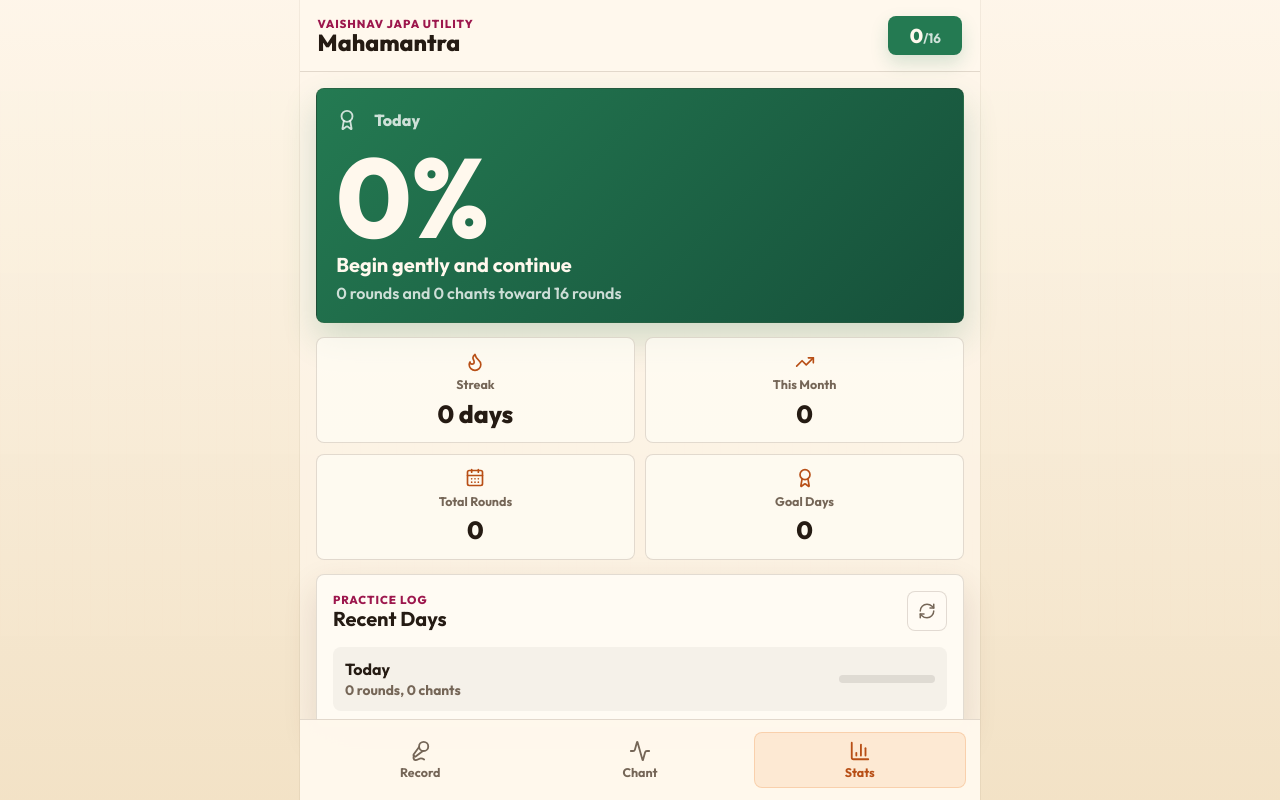
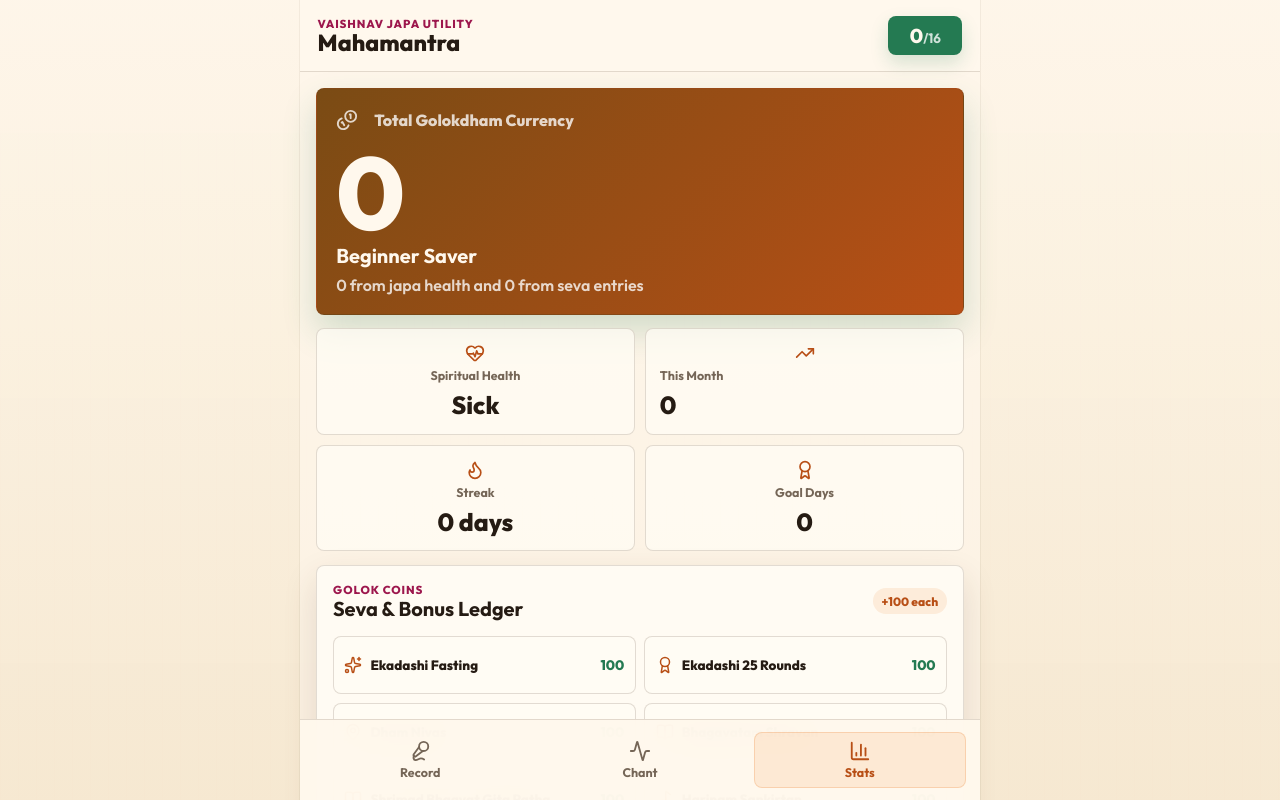
Before and after one commit to vbadoni37/harekrsnajapa, a React (Vite) app: page / in a window 1280 px wide. Both pictures are taken after a click on the button "Stats". Shown: the top 800 px of the page. Built offline with nearby package versions, Linux system fonts and the light colour scheme.

Commit message:
feat: add spiritual health chart and golok coins

```diff
--- a/src/components/Dashboard.jsx
+++ b/src/components/Dashboard.jsx
@@ -1,7 +1,32 @@
-import { useMemo } from 'react';
-import { Award, CalendarDays, Flame, RefreshCw, TrendingUp } from 'lucide-react';
+import { useState } from 'react';
+import {
+  Award,
+  BookOpen,
+  Coins,
+  Flame,
+  Gift,
+  HeartPulse,
+  MapPin,
+  Music2,
+  RefreshCw,
+  Sparkles,
+  TrendingUp,
+} from 'lucide-react';
 
 const ROUND_SIZE = 108;
+const MORNING_COMPLETION_HOUR = 10;
+
+const SEVA_ITEMS = [
+  { id: 'ekadashi-fasting', title: 'Ekadashi Fasting', coins: 100, icon: Sparkles },
+  { id: 'ekadashi-25-rounds', title: 'Ekadashi 25 Rounds', coins: 100, icon: Award },
+  { id: 'dham-nivas', title: 'Dham Nivas', coins: 100, icon: MapPin },
+  { id: 'bhagavatam-shravan', title: 'Bhagavatam Shravan', coins: 100, icon: BookOpen },
+  { id: 'gita-patha', title: 'Shrimad Bhagvat Gita Patha', coins: 100, icon: BookOpen },
+  { id: 'harinam-sankirtan', title: 'Harinam Sankirtan', coins: 100, icon: Music2 },
+  { id: 'granth-vitaran-seva', title: 'Granth Vitaran Seva', coins: 100, icon: Gift },
+  { id: 'vaishnav-pad-seva', title: 'Vaishnav Pad Seva', coins: 100, icon: Sparkles },
+  { id: 'gurupooja', title: 'Gurupooja', coins: 100, icon: Flame },
+];
 
 const readJson = (key, fallback) => {
   try {
@@ -12,92 +37,237 @@ const readJson = (key, fallback) => {
   }
 };
 
-const formatDate = (value) => {
+const writeJson = (key, value) => localStorage.setItem(key, JSON.stringify(value));
+const toDateKey = (date = new Date()) => date.toISOString().slice(0, 10);
+
+const formatDate = (value, options = { month: 'short', day: 'numeric', year: 'numeric' }) => {
   const date = new Date(value);
   if (Number.isNaN(date.getTime())) return value;
-  return date.toLocaleDateString(undefined, { month: 'short', day: 'numeric', year: 'numeric' });
+  return date.toLocaleDateString(undefined, options);
 };
 
-const sameDay = (a, b) => a.toISOString().slice(0, 10) === b.toISOString().slice(0, 10);
+const getDaysThisMonth = () => {
+  const now = new Date();
+  const days = [];
+  for (let day = 1; day <= now.getDate(); day += 1) {
+    days.push(new Date(now.getFullYear(), now.getMonth(), day));
+  }
+  return days;
+};
+
+const getCompletionHour = (entry) => {
+  if (!entry?.updatedAt) return 23;
+  const date = new Date(entry.updatedAt);
+  if (Number.isNaN(date.getTime())) return 23;
+  return date.getHours();
+};
+
+const getHealth = (entry, targetRounds) => {
+  const rounds = entry?.rounds || 0;
+  const chants = entry?.chants || 0;
+  const percent = Math.min(100, Math.round(((rounds * ROUND_SIZE + chants) / (targetRounds * ROUND_SIZE)) * 100));
+
+  if (rounds >= targetRounds && getCompletionHour(entry) < MORNING_COMPLETION_HOUR) {
+    return { label: 'Excellent', className: 'excellent', percent, coins: 100 };
+  }
+  if (rounds >= targetRounds) {
+    return { label: 'Healthy', className: 'healthy', percent, coins: 100 };
+  }
+  if (percent >= 70) {
+    return { label: 'Moderate', className: 'moderate', percent, coins: 100 };
+  }
+  if (percent >= 50) {
+    return { label: 'Unhealthy', className: 'unhealthy', percent, coins: 100 };
+  }
+  if (percent >= 33) {
+    return { label: 'Unhealthy', className: 'unhealthy', percent, coins: 0 };
+  }
+  return { label: 'Sick', className: 'sick', percent, coins: 0 };
+};
 
 const Dashboard = ({ dailyRounds, dailyChants, settings, onUpdateCounts }) => {
+  const [showMonthChart, setShowMonthChart] = useState(false);
+  const [sevaLog, setSevaLog] = useState(() => readJson('golokSevaLog', []));
   const history = readJson('chantingHistory', []);
 
-  const stats = useMemo(() => {
+  const stats = (() => {
     const now = new Date();
-    const todayKey = now.toISOString().slice(0, 10);
+    const todayKey = toDateKey(now);
     const normalized = [
       { date: todayKey, rounds: dailyRounds, chants: dailyChants, updatedAt: now.toISOString() },
       ...history.filter((entry) => entry.date !== todayKey),
     ];
+    const byDate = new Map(normalized.map((entry) => [entry.date, entry]));
+    const monthDays = getDaysThisMonth().map((date) => {
+      const dateKey = toDateKey(date);
+      const entry = byDate.get(dateKey) || { date: dateKey, rounds: 0, chants: 0 };
+      return { ...entry, health: getHealth(entry, settings.targetRounds) };
+    });
 
     const completedDays = normalized.filter((entry) => (entry.rounds || 0) >= settings.targetRounds).length;
     const totalRounds = normalized.reduce((sum, entry) => sum + (entry.rounds || 0), 0);
-    const currentMonth = now.getMonth();
-    const currentYear = now.getFullYear();
-    const mtdRounds = normalized.reduce((sum, entry) => {
-      const date = new Date(entry.date);
-      if (date.getMonth() === currentMonth && date.getFullYear() === currentYear) {
-        return sum + (entry.rounds || 0);
-      }
-      return sum;
-    }, 0);
+    const mtdRounds = monthDays.reduce((sum, entry) => sum + (entry.rounds || 0), 0);
+    const japaCoins = monthDays.reduce((sum, entry) => sum + entry.health.coins, 0);
 
     let streak = 0;
-    const byDate = new Map(normalized.map((entry) => [entry.date, entry]));
     const cursor = new Date(todayKey);
     for (let i = 0; i < 366; i += 1) {
-      const key = cursor.toISOString().slice(0, 10);
+      const key = toDateKey(cursor);
       const entry = byDate.get(key);
       if (!entry || (entry.rounds || 0) < settings.targetRounds) break;
       streak += 1;
       cursor.setDate(cursor.getDate() - 1);
     }
 
-    return { normalized, completedDays, totalRounds, mtdRounds, streak };
-  }, [dailyRounds, dailyChants, history, settings.targetRounds]);
+    const healthCounts = monthDays.reduce((counts, entry) => {
+      counts[entry.health.label] = (counts[entry.health.label] || 0) + 1;
+      return counts;
+    }, {});
+    const excellentDays = healthCounts.Excellent || 0;
+    const healthyDays = (healthCounts.Healthy || 0) + excellentDays;
+    const currentHealth = monthDays[monthDays.length - 1]?.health || getHealth(null, settings.targetRounds);
 
-  const dailyPercent = Math.min(100, Math.round(((dailyRounds * ROUND_SIZE + dailyChants) / (settings.targetRounds * ROUND_SIZE)) * 100));
-  const status = dailyRounds >= settings.targetRounds ? 'Daily vow complete' : dailyRounds >= settings.targetRounds / 2 ? 'Steady progress' : 'Begin gently and continue';
+    return { normalized, completedDays, totalRounds, mtdRounds, streak, monthDays, japaCoins, healthyDays, excellentDays, currentHealth };
+  })();
+
+  const sevaCoins = sevaLog.reduce((sum, entry) => sum + entry.coins, 0);
+  const totalCoins = stats.japaCoins + sevaCoins;
+  const wealthLevel = totalCoins >= 5000 ? 'Golok Treasurer' : totalCoins >= 2500 ? 'Very Wealthy' : totalCoins >= 1000 ? 'Growing Wealth' : totalCoins >= 300 ? 'Blessed Saver' : 'Beginner Saver';
 
   const resetToday = () => {
     if (!window.confirm('Reset today\'s count and update history?')) return;
     onUpdateCounts(0, 0);
   };
 
+  const addSevaEntry = (item) => {
+    const today = toDateKey();
+    const date = window.prompt(`Enter date for ${item.title}`, today);
+    if (!date) return;
+
+    const parsed = new Date(date);
+    if (Number.isNaN(parsed.getTime())) {
+      window.alert('Please enter date as YYYY-MM-DD.');
+      return;
+    }
+
+    const entryDate = toDateKey(parsed);
+    const entry = {
+      id: `${item.id}-${entryDate}-${sevaLog.length + 1}`,
+      type: item.id,
+      title: item.title,
+      coins: item.coins,
+      date: entryDate,
+      createdAt: entryDate,
+    };
+    const nextLog = [entry, ...sevaLog].slice(0, 200);
+    setSevaLog(nextLog);
+    writeJson('golokSevaLog', nextLog);
+  };
+
+  const removeSevaEntry = (id) => {
+    const nextLog = sevaLog.filter((entry) => entry.id !== id);
+    setSevaLog(nextLog);
+    writeJson('golokSevaLog', nextLog);
+  };
+
   return (
     <div className="dashboard-screen">
-      <section className="score-card">
+      <section className="score-card wealth-card">
         <div className="score-topline">
-          <Award size={22} />
-          <span>Today</span>
+          <Coins size={22} />
+          <span>Total Golokdham Currency</span>
         </div>
-        <div className="score-value">{dailyPercent}%</div>
-        <h2>{status}</h2>
-        <p>{dailyRounds} rounds and {dailyChants} chants toward {settings.targetRounds} rounds</p>
+        <div className="score-value coin-value">{totalCoins}</div>
+        <h2>{wealthLevel}</h2>
+        <p>{stats.japaCoins} from japa health and {sevaCoins} from seva entries</p>
       </section>
 
       <section className="stat-grid dashboard-stats">
+        <div className="stat-box">
+          <HeartPulse size={20} />
+          <span>Spiritual Health</span>
+          <strong>{stats.currentHealth.label}</strong>
+        </div>
+        <button className="stat-box stat-action" onClick={() => setShowMonthChart((value) => !value)} type="button">
+          <TrendingUp size={20} />
+          <span>This Month</span>
+          <strong>{stats.mtdRounds}</strong>
+        </button>
         <div className="stat-box">
           <Flame size={20} />
           <span>Streak</span>
           <strong>{stats.streak} days</strong>
         </div>
         <div className="stat-box">
-          <TrendingUp size={20} />
-          <span>This Month</span>
-          <strong>{stats.mtdRounds}</strong>
-        </div>
-        <div className="stat-box">
-          <CalendarDays size={20} />
-          <span>Total Rounds</span>
-          <strong>{stats.totalRounds}</strong>
-        </div>
-        <div className="stat-box">
           <Award size={20} />
           <span>Goal Days</span>
           <strong>{stats.completedDays}</strong>
         </div>
+      </section>
+
+      {showMonthChart && (
+        <section className="card health-card">
+          <div className="section-heading">
+            <div>
+              <p className="eyebrow">Your Spiritual Health Chart</p>
+              <h3>Daywise Japa This Month</h3>
+            </div>
+            <span className={`health-pill ${stats.currentHealth.className}`}>{stats.currentHealth.label}</span>
+          </div>
+          <div className="health-legend">
+            {['Sick', 'Unhealthy', 'Moderate', 'Healthy', 'Excellent'].map((label) => (
+              <span key={label} className={`legend-dot ${label.toLowerCase()}`}>{label}</span>
+            ))}
+          </div>
+          <div className="japa-chart">
+            {stats.monthDays.map((entry) => (
+              <div className="chart-day" key={entry.date} title={`${formatDate(entry.date)}: ${entry.health.label}`}>
+                <span className={`chart-bar ${entry.health.className}`} style={{ height: `${Math.max(entry.health.percent, 8)}%` }} />
+                <small>{new Date(entry.date).getDate()}</small>
+              </div>
+            ))}
+          </div>
+          <div className="health-summary">
+            <span>{stats.excellentDays} excellent mornings</span>
+            <span>{stats.healthyDays} days at 16 rounds</span>
+            <span>{stats.japaCoins} japa coins</span>
+          </div>
+        </section>
+      )}
+
+      <section className="card seva-card">
+        <div className="section-heading">
+          <div>
+            <p className="eyebrow">Golok Coins</p>
+            <h3>Seva & Bonus Ledger</h3>
+          </div>
+          <strong className="coin-chip">+100 each</strong>
+        </div>
+
+        <div className="seva-grid">
+          {SEVA_ITEMS.map((item) => {
+            const Icon = item.icon;
+            return (
+              <button className="seva-tile" key={item.id} onClick={() => addSevaEntry(item)} type="button">
+                <Icon size={18} />
+                <span>{item.title}</span>
+                <strong>{item.coins}</strong>
+              </button>
+            );
+          })}
+        </div>
+
+        {sevaLog.length > 0 && (
+          <div className="coin-ledger">
+            {sevaLog.slice(0, 8).map((entry) => (
+              <button className="ledger-row" key={entry.id} onClick={() => removeSevaEntry(entry.id)} type="button" title="Tap to remove">
+                <span>{entry.title}</span>
+                <small>{formatDate(entry.date)}</small>
+                <strong>+{entry.coins}</strong>
+              </button>
+            ))}
+          </div>
+        )}
       </section>
 
       <section className="card history-card">
@@ -111,27 +281,21 @@ const Dashboard = ({ dailyRounds, dailyChants, settings, onUpdateCounts }) => {
           </button>
         </div>
 
-        {stats.normalized.length > 0 ? (
         <div className="history-list">
           {stats.normalized.slice(0, 10).map((entry) => {
-              const isToday = sameDay(new Date(entry.date), new Date());
-              const percent = Math.min(100, Math.round(((entry.rounds || 0) / settings.targetRounds) * 100));
+            const health = getHealth(entry, settings.targetRounds);
+            const isToday = entry.date === toDateKey();
             return (
-                <div className="history-row" key={entry.date}>
+              <div className="history-row rich-history-row" key={entry.date}>
                 <div>
                   <strong>{isToday ? 'Today' : formatDate(entry.date)}</strong>
                   <span>{entry.rounds || 0} rounds, {entry.chants || 0} chants</span>
                 </div>
-                  <div className="mini-progress" aria-label={`${percent}% complete`}>
-                    <span style={{ width: `${percent}%` }} />
-                  </div>
+                <span className={`health-pill ${health.className}`}>{health.label}</span>
               </div>
             );
           })}
         </div>
-        ) : (
-          <p className="empty-state">Your practice log will appear after the first chant.</p>
-        )}
       </section>
     </div>
   );
--- a/src/index.css
+++ b/src/index.css
@@ -758,3 +758,229 @@ button {
     grid-column: 1 / -1;
   }
 }
+.stat-action {
+  width: 100%;
+  color: var(--ink);
+}
+
+.stat-action:active,
+.seva-tile:active,
+.ledger-row:active {
+  transform: scale(0.98);
+}
+
+.wealth-card {
+  background: linear-gradient(135deg, #7a4b14, var(--saffron-dark));
+}
+
+.coin-value {
+  font-size: clamp(3.7rem, 16vw, 6.4rem);
+}
+
+.coin-chip,
+.health-pill {
+  display: inline-flex;
+  align-items: center;
+  justify-content: center;
+  white-space: nowrap;
+  border-radius: 999px;
+  font-size: 0.75rem;
+  font-weight: 800;
+}
+
+.coin-chip {
+  padding: 0.35rem 0.55rem;
+  color: var(--saffron-dark);
+  background: rgba(233, 121, 33, 0.12);
+}
+
+.health-card,
+.seva-card {
+  display: flex;
+  flex-direction: column;
+  gap: 1rem;
+}
+
+.health-pill {
+  min-height: 30px;
+  padding: 0.32rem 0.58rem;
+  color: var(--paper);
+}
+
+.health-pill.sick,
+.chart-bar.sick,
+.legend-dot.sick::before {
+  background: #9f1239;
+}
+
+.health-pill.unhealthy,
+.chart-bar.unhealthy,
+.legend-dot.unhealthy::before {
+  background: #c2410c;
+}
+
+.health-pill.moderate,
+.chart-bar.moderate,
+.legend-dot.moderate::before {
+  background: #ca8a04;
+}
+
+.health-pill.healthy,
+.chart-bar.healthy,
+.legend-dot.healthy::before {
+  background: var(--tulsi);
+}
+
+.health-pill.excellent,
+.chart-bar.excellent,
+.legend-dot.excellent::before {
+  background: linear-gradient(180deg, #16a34a, #0f766e);
+}
+
+.health-legend,
+.health-summary {
+  display: flex;
+  flex-wrap: wrap;
+  gap: 0.45rem;
+}
+
+.legend-dot,
+.health-summary span {
+  display: inline-flex;
+  align-items: center;
+  gap: 0.35rem;
+  color: var(--muted);
+  font-size: 0.74rem;
+  font-weight: 800;
+}
+
+.legend-dot::before {
+  width: 9px;
+  height: 9px;
+  border-radius: 50%;
+  content: '';
+}
+
+.japa-chart {
+  display: grid;
+  grid-auto-flow: column;
+  grid-auto-columns: minmax(22px, 1fr);
+  align-items: end;
+  min-height: 170px;
+  gap: 0.35rem;
+  overflow-x: auto;
+  padding: 0.8rem 0.35rem 0.35rem;
+  border: 1px solid var(--line);
+  border-radius: 8px;
+  background: rgba(37, 27, 19, 0.045);
+}
+
+.chart-day {
+  display: grid;
+  grid-template-rows: 1fr auto;
+  align-items: end;
+  min-width: 22px;
+  height: 144px;
+  gap: 0.35rem;
+  text-align: center;
+}
+
+.chart-bar {
+  display: block;
+  width: 100%;
+  min-height: 8px;
+  border-radius: 6px 6px 2px 2px;
+  box-shadow: inset 0 1px 0 rgba(255, 255, 255, 0.28);
+}
+
+.chart-day small {
+  color: var(--muted);
+  font-size: 0.7rem;
+  font-weight: 800;
+}
+
+.seva-grid {
+  display: grid;
+  grid-template-columns: repeat(2, minmax(0, 1fr));
+  gap: 0.55rem;
+}
+
+.seva-tile {
+  display: grid;
+  grid-template-columns: auto minmax(0, 1fr) auto;
+  align-items: center;
+  gap: 0.5rem;
+  min-height: 58px;
+  padding: 0.65rem;
+  color: var(--ink);
+  text-align: left;
+  background: rgba(255, 252, 245, 0.82);
+  border: 1px solid var(--line);
+  border-radius: 8px;
+  cursor: pointer;
+}
+
+.seva-tile svg {
+  color: var(--saffron-dark);
+}
+
+.seva-tile span {
+  overflow-wrap: anywhere;
+  font-size: 0.84rem;
+  font-weight: 800;
+}
+
+.seva-tile strong {
+  color: var(--tulsi);
+  font-size: 0.86rem;
+  font-weight: 800;
+}
+
+.coin-ledger {
+  display: flex;
+  flex-direction: column;
+  gap: 0.45rem;
+}
+
+.ledger-row {
+  display: grid;
+  grid-template-columns: minmax(0, 1fr) auto auto;
+  align-items: center;
+  gap: 0.55rem;
+  width: 100%;
+  padding: 0.65rem;
+  color: var(--ink);
+  text-align: left;
+  background: rgba(36, 122, 82, 0.08);
+  border: 1px solid rgba(36, 122, 82, 0.16);
+  border-radius: 8px;
+  cursor: pointer;
+}
+
+.ledger-row span {
+  overflow-wrap: anywhere;
+  font-weight: 800;
+}
+
+.ledger-row small {
+  color: var(--muted);
+  font-weight: 700;
+}
+
+.ledger-row strong {
+  color: var(--tulsi);
+}
+
+.rich-history-row {
+  grid-template-columns: minmax(0, 1fr) auto;
+}
+
+@media (max-width: 440px) {
+  .seva-grid {
+    grid-template-columns: 1fr;
+  }
+
+  .japa-chart {
+    grid-auto-columns: 24px;
+  }
+}
```
Lines whose indentation alone changed are shown as unchanged.
